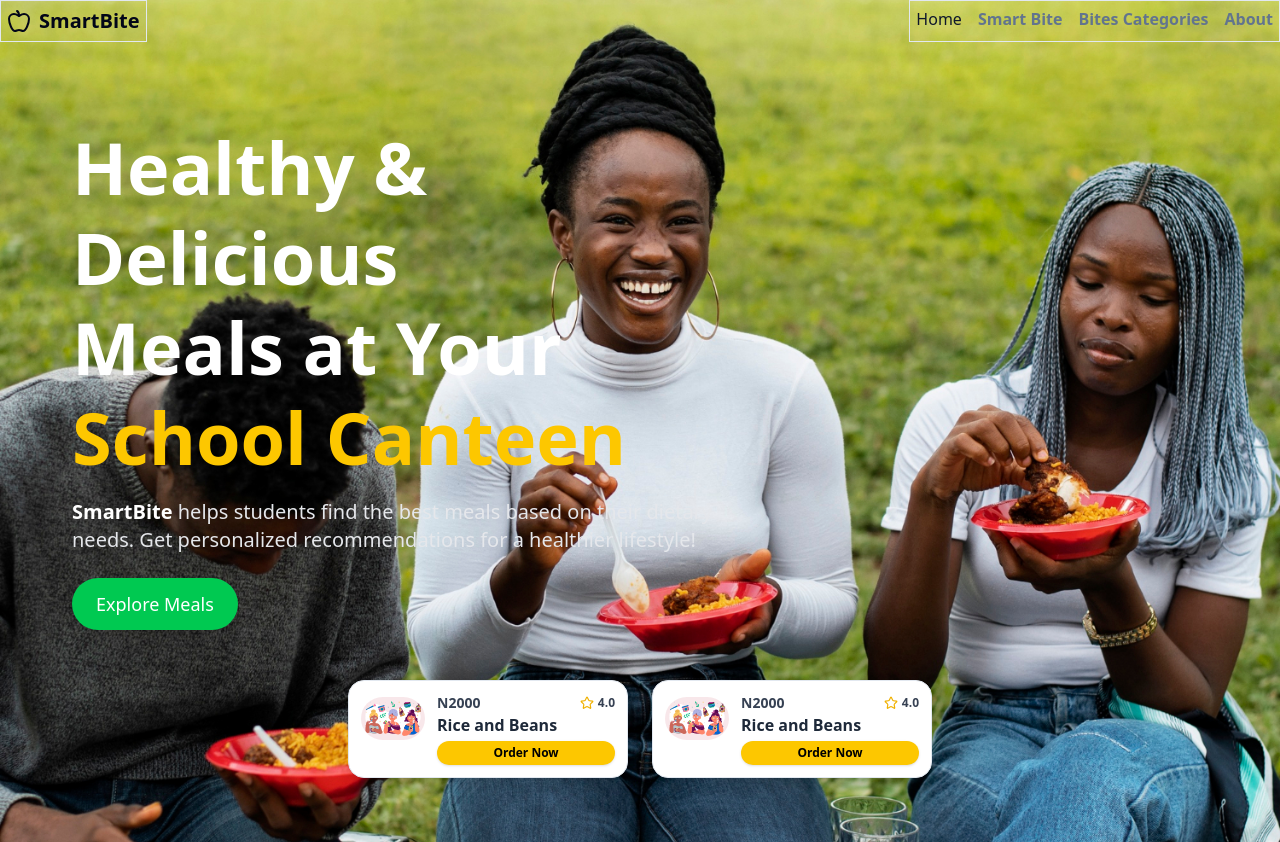
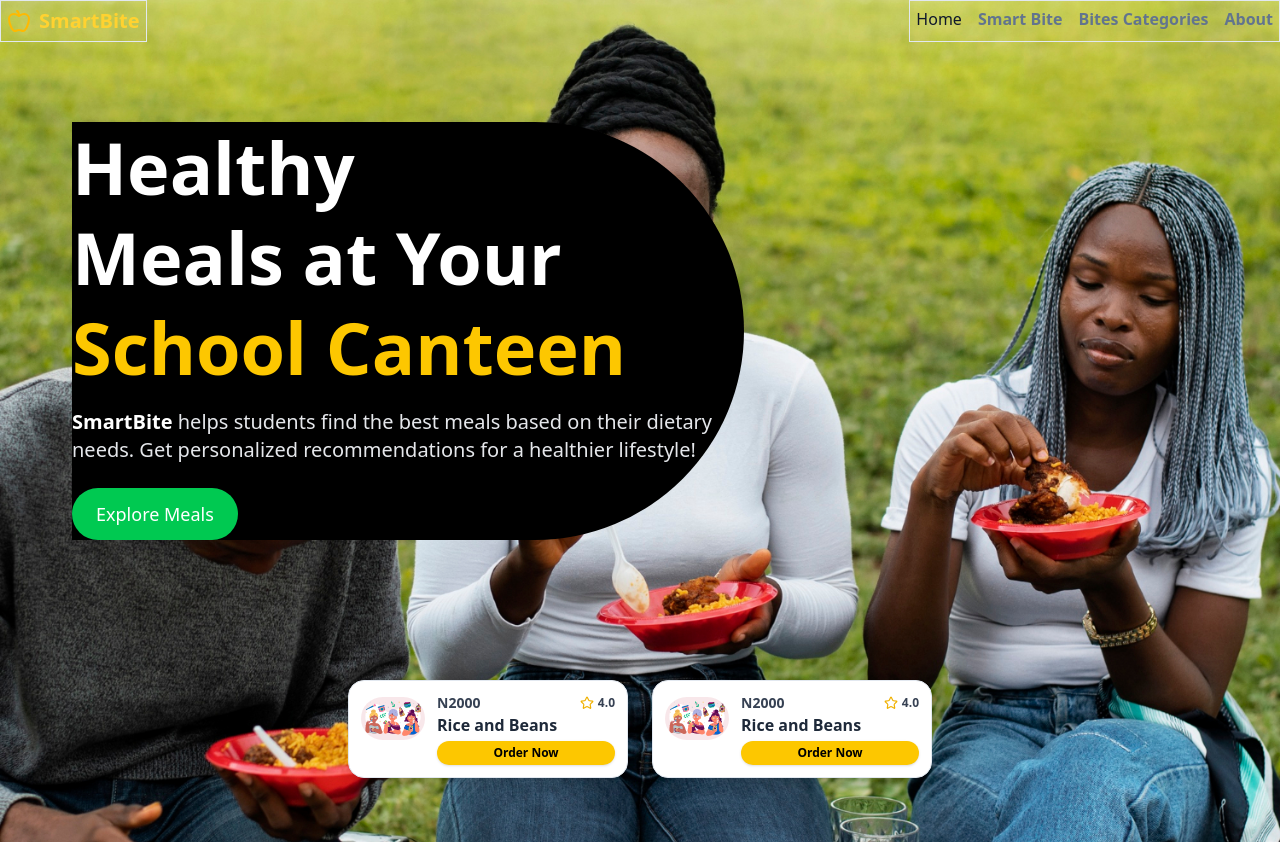
Before and after one commit to urah001/SmartBite, a Next.js app: page / in a window 1280 px wide. Built offline with nearby package versions, Linux system fonts and the light colour scheme.

Commit message:
changed  the landing page

```diff
--- a/app/page.tsx
+++ b/app/page.tsx
@@ -13,9 +13,9 @@ export default function Home() {
       <div className="container px-4 md:px-6 flex flex-col">
         <div className="relative h-screen w-full flex flex-col justify-start items-start text-white">
           {/* Hero Text */}
-          <div className="absolute top-20 left-6 md:left-12 text-left max-w-2xl">
+          <div className="absolute top-20 left-6 md:left-12 text-left max-w-2xl bg-black rounded-r-full">
             <h1 className="text-5xl md:text-7xl font-extrabold leading-tight">
-              Healthy & Delicious <br />
+              Healthy  <br />
               Meals at Your{" "}
               <span className="text-yellow-400">School Canteen</span>
             </h1>
@@ -24,6 +24,7 @@ export default function Home() {
               students find the best meals based on their dietary needs. Get
               personalized recommendations for a healthier lifestyle!
             </p>
+            {/*  */}
             <button className="mt-6 bg-green-500 hover:bg-green-600 text-white px-6 py-3 rounded-full text-lg shadow-lg cursor-pointer">
               Explore Meals
             </button>
@@ -43,7 +44,7 @@ export default function Home() {
 // Food Card Component
 function FoodCard() {
   return (
-    <div className="border rounded-2xl w-[280px] flex items-center p-3 gap-3 bg-white shadow-lg">
+    <div className="border rounded-2xl w-[280px] flex items-center p-3 gap-3 bg-white shadow-lg mt-7">
       {/* Image */}
       <div className="w-16 h-16">
         <Image
--- a/components/ui/landingHeader.tsx
+++ b/components/ui/landingHeader.tsx
@@ -17,8 +17,8 @@ const LandingHeader = () => {
     <header className="flex justify-between w-full sticky top-0 z-50 bg-transparent ">
       <div className="border p-1.5">
         <Link href="/" className="ml-4 md:ml-0 flex items-center gap-2">
-          <Apple className="h-6 w-6" />
-          <span className="font-bold text-xl">SmartBite</span>
+          <Apple className="h-6 w-6 text-amber-400" />
+          <span className="font-bold text-amber-300 text-xl">SmartBite</span>
         </Link>
       </div>
       <nav className="border p-1.5 font-bold flex w-[fix] space-x-4 justify-evenly ">
@@ -28,7 +28,7 @@ const LandingHeader = () => {
           <Link
             key={route.href}
             href={route.href}
-            className={`transition-colors hover:text-primary  hover:border-b-4 ${
+            className={`transition-colors hover:text-yellow-200  hover:border-b-4 ${
               pathname === route.href
                 ? "text-primary font-medium"
                 : "text-muted-foreground"
```
Also changed, not shown: public/brownGradient.jpeg (added), public/gradient.png (added).
